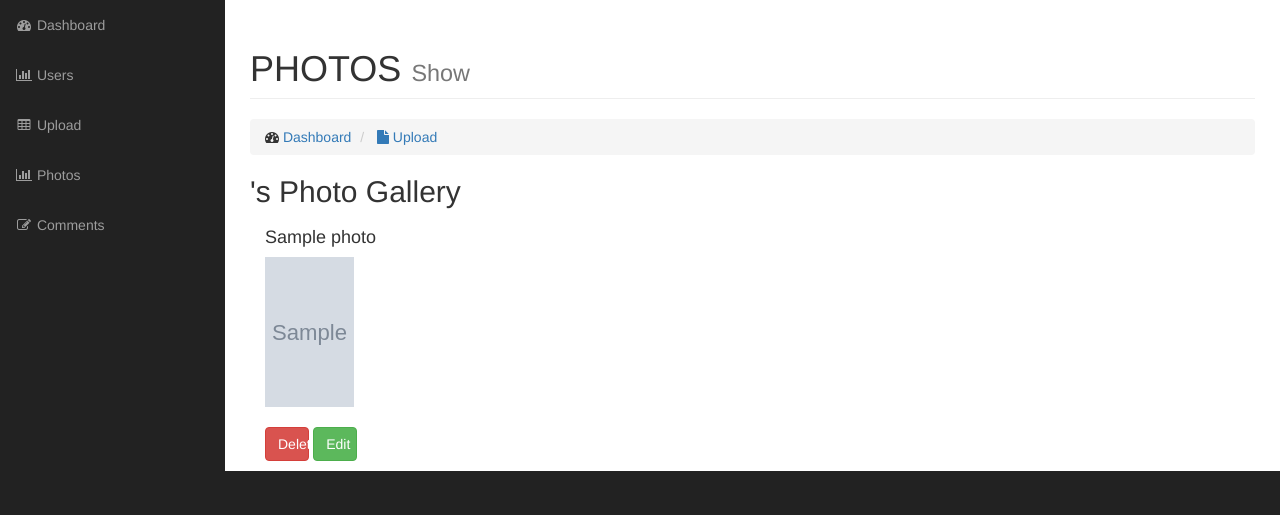
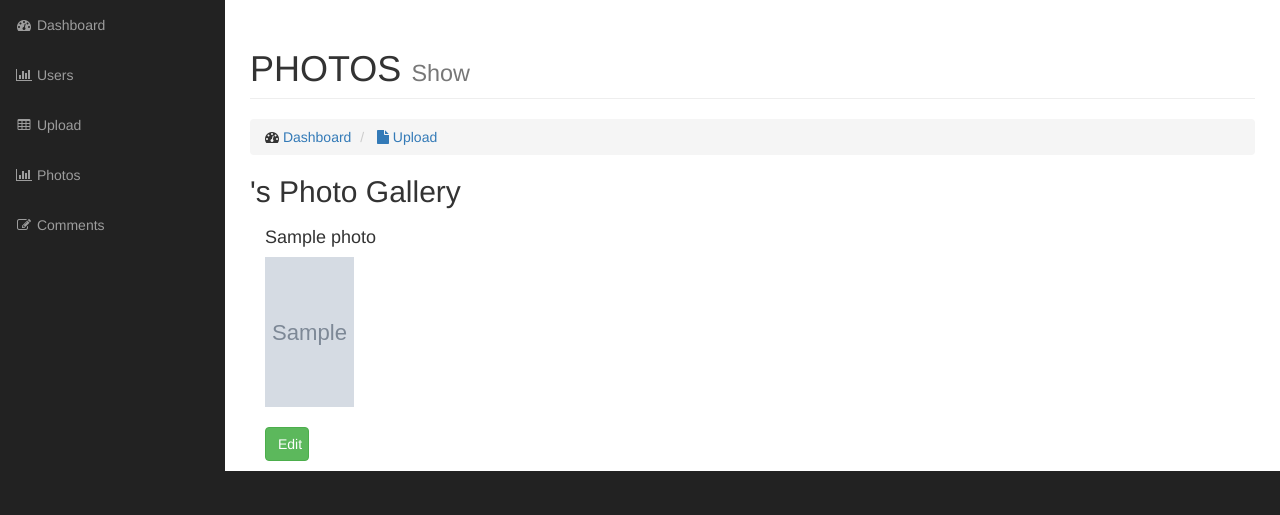
Before and after one commit to JWizerd/php-oop-resource, a PHP site: page /admin/photos.php in a window 1280 px wide. Shown: the part 51-566 px from the top of the page. Run offline with PHP 8.4, Linux system fonts and the light colour scheme; the visitor is signed in with stand-in values (Sample User, id 1); tables that the repository leaves empty or names only in its code hold one stand-in row (values such as "Sample post"); grey boxes marked "Sample" are stand-in pictures; grey boxes labelled with a size stand in for pictures from a placeholder-image service; some libraries are stand-ins or nearby versions.

Commit message:
delete buttons moved to edit page sidebar, refactoring

```diff
--- a/admin/includes/form-edit.php
+++ b/admin/includes/form-edit.php
@@ -33,7 +33,7 @@
         ?>
 
         <div class="row">
-          <form action="" enctype="multipart/form-data" method="post" class="col-md-4">
+          <form action="" enctype="multipart/form-data" method="post" class="col-md-4" id="update-image">
             <h3><?php if(!empty($upload_errors)){ echo $message; } ?></h3>
             <div class="form-group">
               <input type="text" name="title" class="form-control" value="<?php echo $photo->title; ?>">
@@ -45,7 +45,6 @@
               <img style="display:block; height:150px; margin-bottom: 20px;" src="<?php echo $photo->image_path(); ?>" alt="">
               <input type="file" name="image" class="form-control" require>
             </div>
-            <input type="submit" name="update" value="Update" class="btn btn-primary">
           </form>
           <aside class="col-md-4 col-md-offset-2">
             <h2>Details</h2>
@@ -55,6 +54,8 @@
               <li><strong>Type:</strong> <?php echo $photo->type; ?></li>
               <li><strong>Size:</strong> <?php echo $photo->size / 100000; ?>MB</li>
             </ul>
+            <input type="submit" name="update" value="Update" class="btn btn-primary" form="update-image">
+            <a class="btn btn-danger" href="photos.php?delete=<?php echo $photo->photo_id; ?>">Delete</a>
           </aside>
         </div>
       </div><!-- /.row -->
--- a/admin/includes/show-photos.php
+++ b/admin/includes/show-photos.php
@@ -30,8 +30,6 @@
 
                   <div class="col-md-12">
 
-                    <a class="btn btn-danger" style="display:inline-block; width:20%; margin-top: 20px;" href="photos.php?delete=<?php echo $photo->photo_id; ?>">Delete</a>
-
                     <a class="btn btn-success" style="display:inline-block; width:20%; margin-top: 20px;" href="photos.php?edit=<?php echo $photo->photo_id; ?>">Edit</a>
 
                   </div>
@@ -41,13 +39,6 @@
             </div><!-- col-sm-3 -->
           <?php endforeach; ?>
         <?php endif; ?>
-        <?php
-        if (isset($_GET['delete'])) {
-          $photo_id = $_GET['delete'];
-          $photo->delete_photo($photo_id);
-          redirect('photos.php');
-        }
-        ?>
     </div>
 </div>
 <!-- /.row -->
--- a/admin/photos.php
+++ b/admin/photos.php
@@ -6,7 +6,18 @@
   <div id="page-wrapper">
 
     <div class="container-fluid">
-    <?php isset($_GET['edit']) ? include('includes/form-edit.php') : include('includes/show-photos.php'); ?>
+    <?php
+    if (isset($_GET['edit'])) {
+      include('includes/form-edit.php');
+    } elseif (isset($_GET['delete'])) {
+      $id = $_GET['delete'];
+      $photo = Photo::find_by_id($id, "photo_id");
+      $photo->delete_photo($id);
+      redirect('photos.php');
+    } else {
+      include('includes/show-photos.php');
+    }
+    ?>
     </div>
     <!-- /.container-fluid -->
 
```
Also changed, not shown: admin/images/Jeremiah Wodke Social Media.jpg (deleted).
